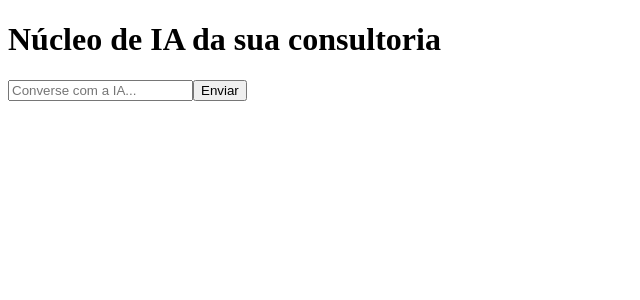
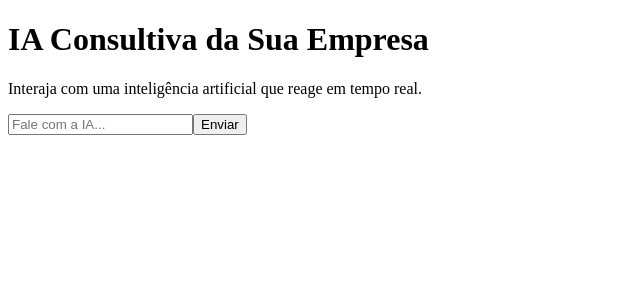
Before and after one commit to luizfmaso/lovai, a Next.js app: page / in a window 1280 px wide. Shown: the top 300 px of the page, without its empty margins (0-640 px from the left). Built offline with nearby package versions, Linux system fonts and the light colour scheme.

Commit message:
Refactor Home component to Page and integrate ChatUI

```diff
--- a/app/page.tsx
+++ b/app/page.tsx
@@ -1,46 +1,18 @@
 "use client";
-import { useState } from 'react';
 
-export default function Home() {
-  const [input, setInput] = useState('');
-  const [reply, setReply] = useState('');
-  const [loading, setLoading] = useState(false);
+import ChatUI from "./components/ChatUI";
 
-  async function handleSend(e: React.FormEvent) {
-    e.preventDefault();
-    setLoading(true);
-    const res = await fetch('/api/chat', {
-      method: 'POST',
-      headers: { 'Content-Type': 'application/json' },
-      body: JSON.stringify({ message: input }),
-    });
-    const data = await res.json();
-    setReply(data.reply);
-    setLoading(false);
-  }
+export default function Page() {
+  return (
+    <main className="min-h-screen flex flex-col items-center justify-center">
+      <h1 className="text-4xl font-bold mb-4">
+        IA Consultiva da Sua Empresa
+      </h1>
+      <p className="text-gray-400 mb-10">
+        Interaja com uma inteligência artificial que reage em tempo real.
+      </p>
 
-  return (
-    <main className="min-h-screen bg-black text-white flex flex-col items-center justify-center">
-      <h1 className="text-3xl mb-4">Núcleo de IA da sua consultoria</h1>
-      <form onSubmit={handleSend} className="flex gap-2 mb-4">
-        <input
-          className="px-3 py-2 rounded bg-gray-900 border border-gray-700"
-          value={input}
-          onChange={(e) => setInput(e.target.value)}
-          placeholder="Converse com a IA..."
-        />
-        <button className="px-4 py-2 bg-blue-600 rounded" type="submit">
-          Enviar
-        </button>
-      </form>
-
-      {loading && <div className="animate-pulse">IA está pensando…</div>}
-      {reply && (
-        <div className="mt-4 max-w-xl text-center">
-          <p className="text-sm text-gray-400">Resposta da IA:</p>
-          <p className="mt-2">{reply}</p>
-        </div>
-      )}
+      <ChatUI />
     </main>
   );
 }
```
